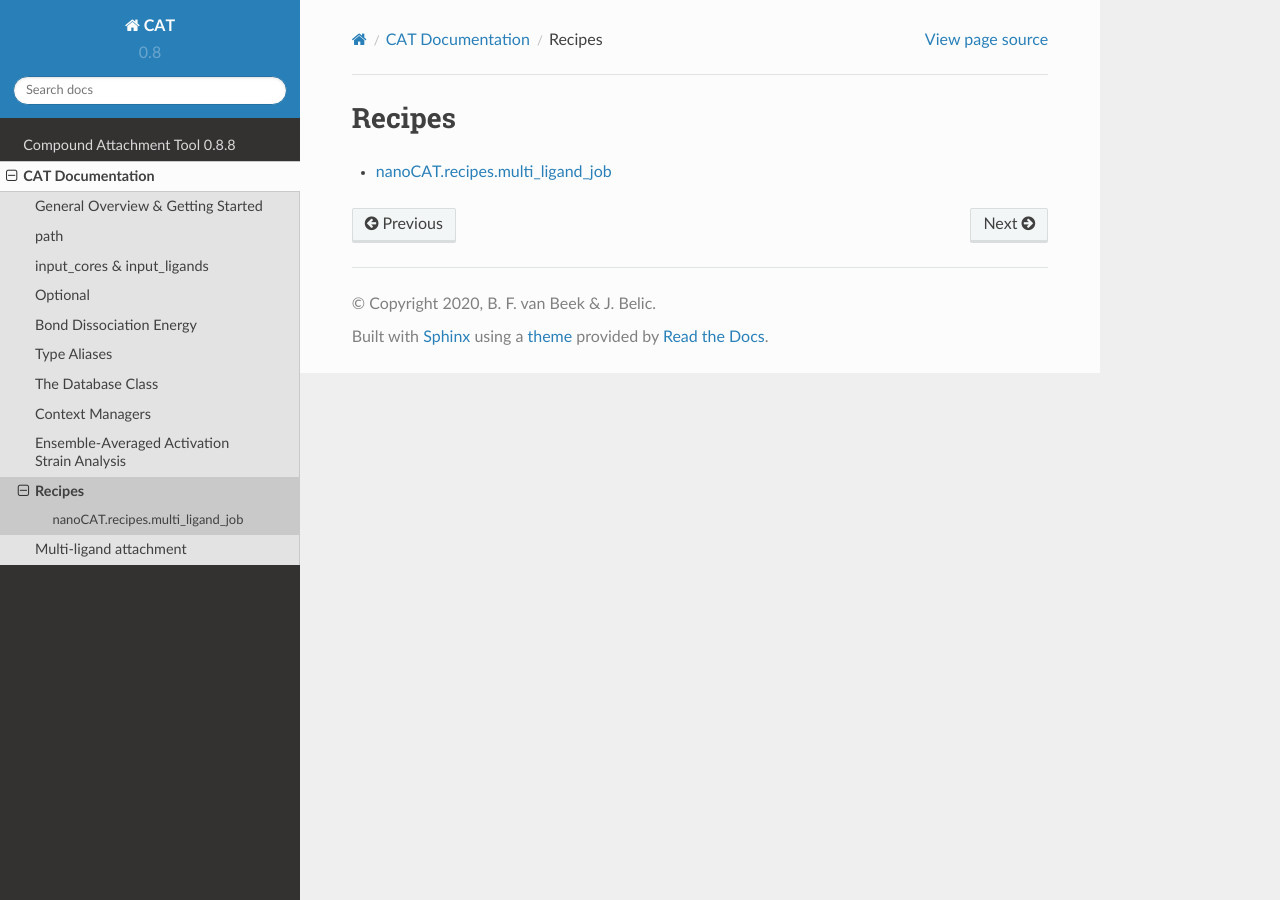
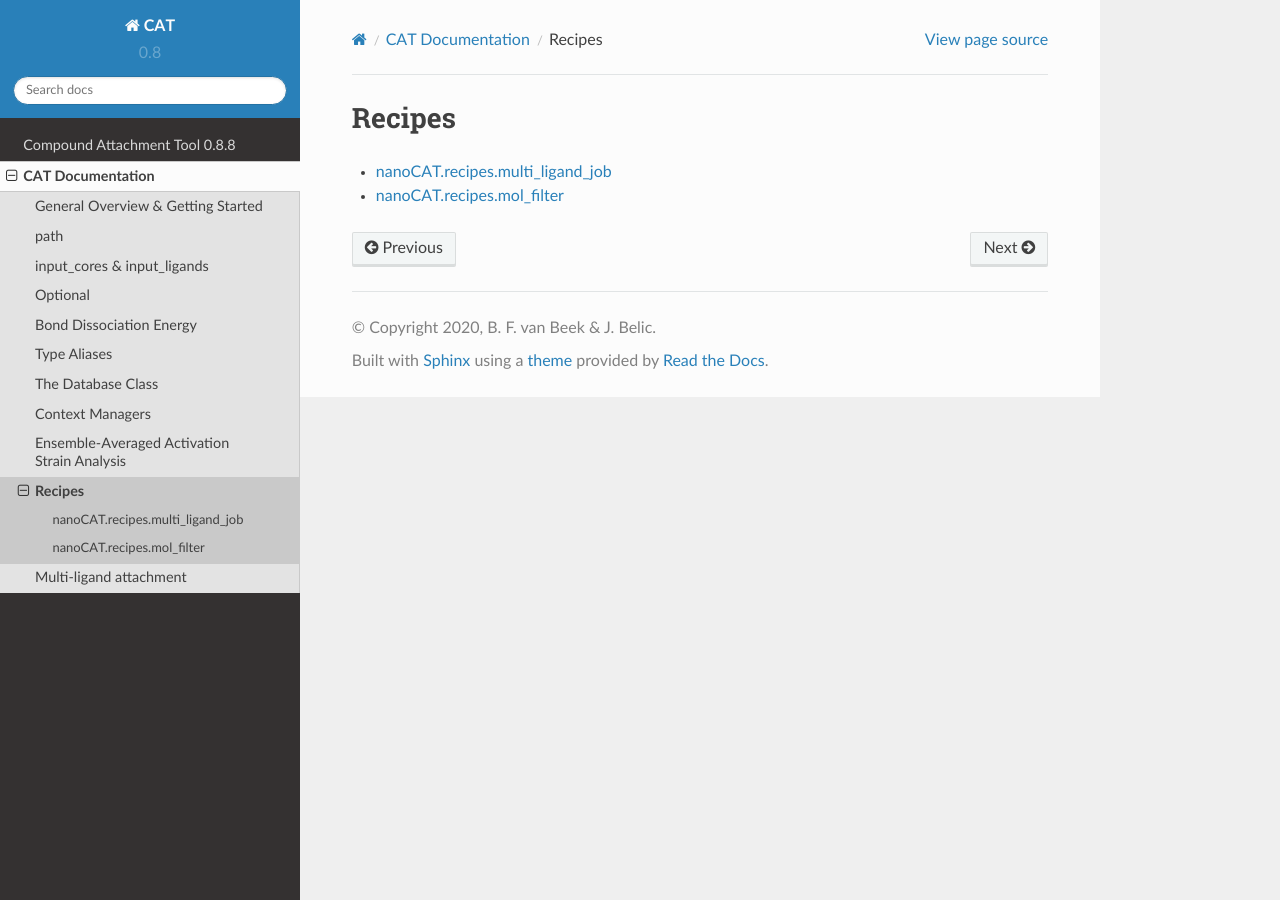
Before and after one commit to nlesc-nano/CAT, a Sphinx documentation site: the page built from docs/12_recipes.rst, in a window 1280 px wide. Built offline with Sphinx 7.4.7 and the Read the Docs theme 2.0.0, drawn with Linux system fonts in a browser that asks for light colours.

Commit message:
Added a new nanoCAT recipe

```diff
--- /dev/null
+++ b/docs/12_8_recipes.rst
@@ -0,0 +1,4 @@
+nanoCAT.recipes.mol_filter
+==========================
+
+.. automodule:: nanoCAT.recipes.mol_filter
--- a/docs/12_recipes.rst
+++ b/docs/12_recipes.rst
@@ -11,3 +11,4 @@
     12_5_recipes.rst
     12_6_recipes.rst
     12_7_recipes.rst
+    12_8_recipes.rst
```
